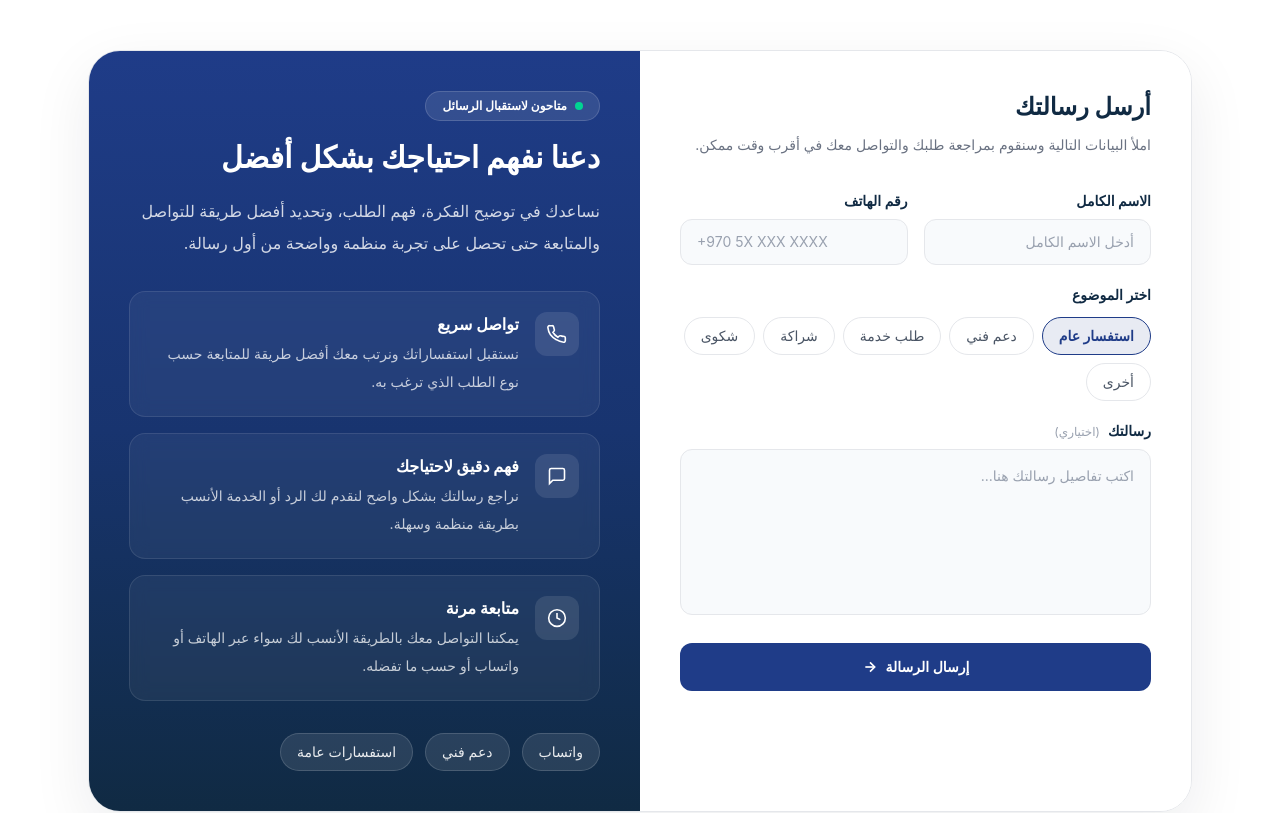
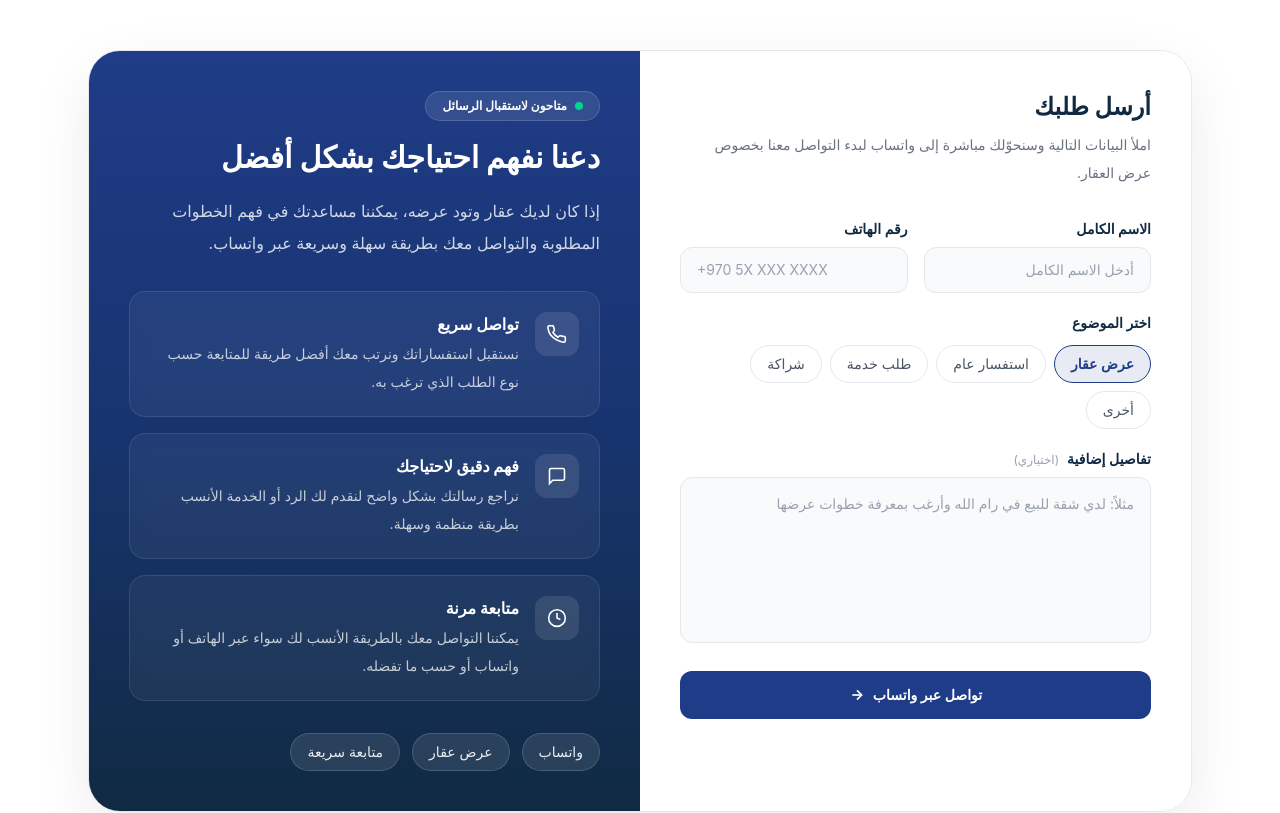
Before and after one commit to nesmamanasra/Property-Management-Platform, a React (Vite) app: page / in a window 1280 px wide. Shown: the part 2960-3773 px from the top of the page. Built offline with nearby package versions, Linux system fonts and the light colour scheme.

Commit message:
Activate the WhatsApp message so that the message will reach the mediator.

```diff
--- a/src/components/aqari-store/ShowProperty.jsx
+++ b/src/components/aqari-store/ShowProperty.jsx
@@ -37,7 +37,8 @@ export default function ShowProperty() {
   };
 
   const handleWhatsApp = () => {
-    const phone = "970599999999";
+    const phone = "972597851386";
+
     const message = `مرحباً 👋
 أرغب بالاستفسار عن العقار التالي:
 
--- a/src/components/landing/ChatSection.jsx
+++ b/src/components/landing/ChatSection.jsx
@@ -1,12 +1,10 @@
 import { useState } from "react";
-import { supabase } from "../../lib/supabase";
 
 const topics = [
+  "عرض عقار",
   "استفسار عام",
-  "دعم فني",
   "طلب خدمة",
   "شراكة",
-  "شكوى",
   "أخرى",
 ];
 
@@ -60,7 +58,7 @@ const contactInfo = [
 ];
 
 export default function ChatSection() {
-  const [selectedTopic, setSelectedTopic] = useState("استفسار عام");
+  const [selectedTopic, setSelectedTopic] = useState("عرض عقار");
   const [form, setForm] = useState({
     name: "",
     phone: "",
@@ -75,7 +73,7 @@ export default function ChatSection() {
     }));
   };
 
-  const handleSubmit = async () => {
+  const handleSubmit = () => {
     if (!form.name.trim() || !form.phone.trim()) {
       setStatus("error");
       setTimeout(() => setStatus("idle"), 2500);
@@ -85,30 +83,36 @@ export default function ChatSection() {
     try {
       setStatus("loading");
 
-      const { error } = await supabase.from("messages").insert([
-        {
-          name: form.name.trim(),
-          phone: form.phone.trim(),
-          topic: selectedTopic,
-          message: form.message.trim(),
-          is_read: false,
-        },
-      ]);
+      const phone = "972597851386";
 
-      if (error) throw error;
+      const message = `مرحباً 👋
+أرغب بعرض عقار لدي على منصة عقاري.
+
+الاسم: ${form.name.trim()}
+رقم الهاتف: ${form.phone.trim()}
+نوع الطلب: ${selectedTopic}
+${
+  form.message.trim()
+    ? `تفاصيل إضافية: ${form.message.trim()}`
+    : "أرغب بمعرفة المتطلبات والخطوات اللازمة لعرض العقار."
+}`;
+
+      const url = `https://wa.me/${phone}?text=${encodeURIComponent(message)}`;
 
       setStatus("success");
 
-      setForm({
-        name: "",
-        phone: "",
-        message: "",
-      });
-      setSelectedTopic("استفسار عام");
-
-      setTimeout(() => setStatus("idle"), 2500);
+      setTimeout(() => {
+        window.open(url, "_blank");
+        setForm({
+          name: "",
+          phone: "",
+          message: "",
+        });
+        setSelectedTopic("عرض عقار");
+        setStatus("idle");
+      }, 400);
     } catch (err) {
-      console.error("Error sending message:", err);
+      console.error("Error opening WhatsApp:", err);
       setStatus("error");
       setTimeout(() => setStatus("idle"), 2500);
     }
@@ -123,12 +127,12 @@ export default function ChatSection() {
           </span>
 
           <h2 className="mt-5 text-3xl font-bold leading-tight text-[#102A43] md:text-4xl">
-            نحن هنا للإجابة على استفساراتك ومساعدتك في الوصول للحل المناسب
+            نحن هنا لمساعدتك في عرض عقارك والوصول إلى المهتمين بسهولة
           </h2>
 
           <p className="mt-4 text-base leading-8 text-gray-600 md:text-lg">
-            أرسل لنا تفاصيل طلبك، وسيتواصل معك فريقنا بطريقة واضحة وسريعة
-            لمساعدتك في الاستفسارات العامة أو الدعم الفني أو أي خدمة تحتاجها.
+            أرسل لنا بياناتك الأساسية، وسنتواصل معك عبر واتساب لمساعدتك في معرفة
+            الخطوات والمتطلبات اللازمة لعرض عقارك بطريقة واضحة وسريعة.
           </p>
         </div>
 
@@ -146,8 +150,8 @@ export default function ChatSection() {
                 </h3>
 
                 <p className="mt-4 text-sm leading-8 text-white/80 md:text-base">
-                  نساعدك في توضيح الفكرة، فهم الطلب، وتحديد أفضل طريقة للتواصل
-                  والمتابعة حتى تحصل على تجربة منظمة وواضحة من أول رسالة.
+                  إذا كان لديك عقار وتود عرضه، يمكننا مساعدتك في فهم الخطوات
+                  المطلوبة والتواصل معك بطريقة سهلة وسريعة عبر واتساب.
                 </p>
               </div>
 
@@ -180,10 +184,10 @@ export default function ChatSection() {
                   واتساب
                 </span>
                 <span className="rounded-full border border-white/15 bg-white/10 px-4 py-2 text-sm text-white/90">
-                  دعم فني
+                  عرض عقار
                 </span>
                 <span className="rounded-full border border-white/15 bg-white/10 px-4 py-2 text-sm text-white/90">
-                  استفسارات عامة
+                  متابعة سريعة
                 </span>
               </div>
             </div>
@@ -191,11 +195,11 @@ export default function ChatSection() {
             <div className="order-2 bg-white p-8 md:p-10 lg:order-1">
               <div className="mb-8">
                 <h3 className="text-2xl font-bold text-[#102A43]">
-                  أرسل رسالتك
+                  أرسل طلبك
                 </h3>
                 <p className="mt-2 text-sm leading-7 text-gray-500">
-                  املأ البيانات التالية وسنقوم بمراجعة طلبك والتواصل معك في أقرب
-                  وقت ممكن.
+                  املأ البيانات التالية وسنحوّلك مباشرة إلى واتساب لبدء التواصل
+                  معنا بخصوص عرض العقار.
                 </p>
               </div>
 
@@ -255,7 +259,7 @@ export default function ChatSection() {
 
                 <div className="flex flex-col gap-2">
                   <label className="text-sm font-semibold text-[#102A43]">
-                    رسالتك
+                    تفاصيل إضافية
                     <span className="mr-2 text-xs font-normal text-gray-400">
                       (اختياري)
                     </span>
@@ -266,7 +270,7 @@ export default function ChatSection() {
                     value={form.message}
                     onChange={handleChange}
                     rows={5}
-                    placeholder="اكتب تفاصيل رسالتك هنا..."
+                    placeholder="مثلاً: لدي شقة للبيع في رام الله وأرغب بمعرفة خطوات عرضها"
                     className="resize-none rounded-xl border border-gray-200 bg-[#F8FAFC] px-4 py-3 text-sm leading-7 text-gray-800 outline-none transition placeholder:text-gray-400 focus:border-[#1F3C88] focus:bg-white"
                   />
                 </div>
@@ -296,15 +300,15 @@ export default function ChatSection() {
                       >
                         <polyline points="20 6 9 17 4 12" />
                       </svg>
-                      تم إرسال رسالتك بنجاح
+                      جاري تحويلك إلى واتساب
                     </>
                   ) : status === "error" ? (
-                    "يرجى تعبئة الاسم ورقم الهاتف أو التحقق من الاتصال"
+                    "يرجى تعبئة الاسم ورقم الهاتف"
                   ) : status === "loading" ? (
-                    "جاري إرسال الرسالة..."
+                    "جاري تجهيز الرسالة..."
                   ) : (
                     <>
-                      إرسال الرسالة
+                      تواصل عبر واتساب
                       <svg
                         width="16"
                         height="16"
```
